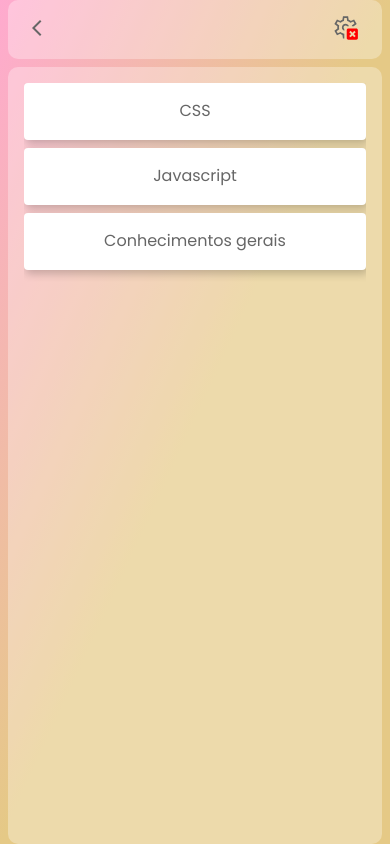
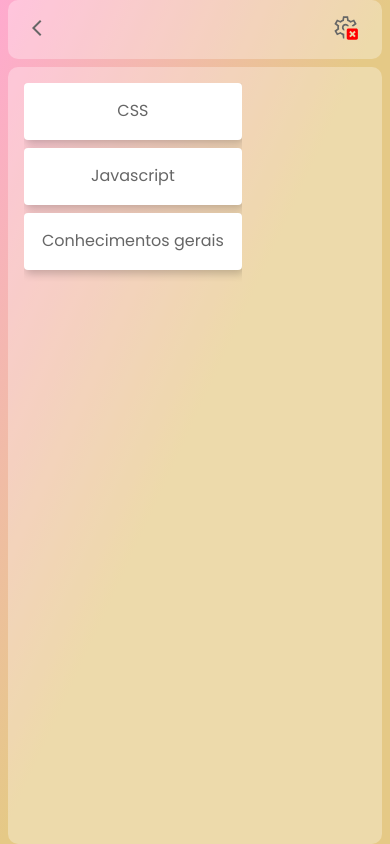
Before and after one commit to Elysium-Santana/Brain-Train, a React (Create React App) app: page /ChooseTheme/allTrains in a window 390 px wide. Built offline with nearby package versions, Linux system fonts and the light colour scheme.

Commit message:
mais ajstes na responsividade

```diff
--- a/src/Components/utilities/Utilities.module.css
+++ b/src/Components/utilities/Utilities.module.css
@@ -119,6 +119,7 @@ outline: none;
   font-size: 1rem;
   font-weight: 600;
   width: 100%;
+  max-height: 60px;
   text-align: center;
   color: #666;
   padding: 0 1rem;
@@ -187,10 +188,10 @@ outline: none;
     padding:  1rem;
     border-radius: 10px;
     gap: 1rem;
-    grid-template-columns: 1fr;
+   display: flex;
     height:100%;
     max-height: 100%;
-    align-content:stretch;
+    align-items:space-between;
   }
   .themeList{
     height:100%;
```
